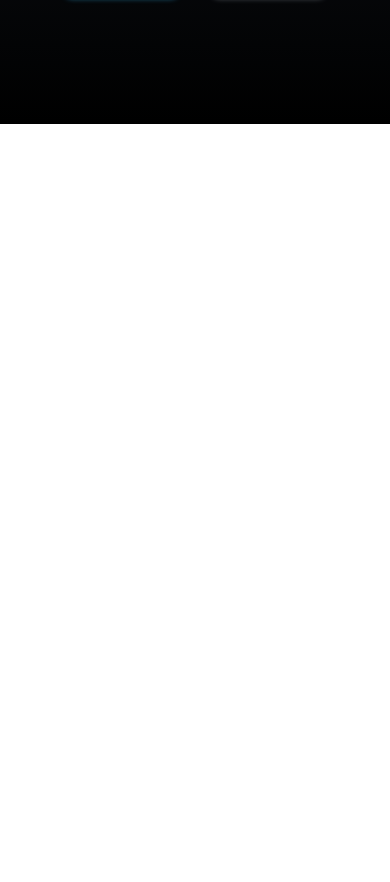
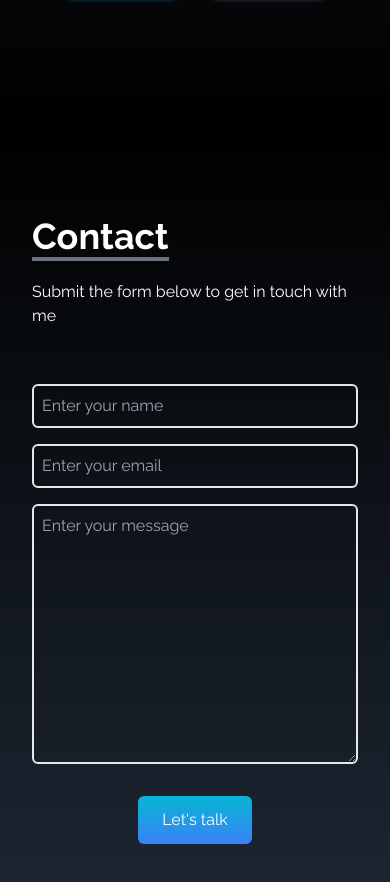
Before and after one commit to debbyuzuegbu/debby-portfolio-website, a React (Create React App) app: page / in a window 390 px wide. Shown: the part 3252-4134 px from the top of the page. Before the commit the page ends 3376 px from the top, so only its background shows below. Built offline with nearby package versions, Linux system fonts and the light colour scheme.

Commit message:
added contact,experience

```diff
--- a/package.json
+++ b/package.json
@@ -10,6 +10,7 @@
     "react-dom": "^18.2.0",
     "react-icons": "^4.7.1",
     "react-scripts": "5.0.1",
+    "react-scroll": "^1.8.9",
     "web-vitals": "^2.1.4"
   },
   "scripts": {
--- a/src/App.js
+++ b/src/App.js
@@ -1,4 +1,5 @@
 import About from "./Components/About";
+import Contact from "./Components/Contact";
 import Experience from "./Components/Experience";
 import Home from "./Components/Home";
 import NavBar from "./Components/NavBar";
@@ -12,8 +13,8 @@
       <Home />
       <About />
       <Portfolio />
-
       <Experience />
+      <Contact />
       <SocialLinks />
     </div>
   );
--- /dev/null
+++ b/src/Components/Contact.jsx
@@ -0,0 +1,52 @@
+import React from "react";
+
+const Contact = () => {
+  return (
+    <div
+      name="contact"
+      className="w-full h-screen bg-gradient-to-b from-black to-gray-800 p-4 text-white"
+    >
+      <div className="flex flex-col p-4 justify-center max-w-screen-lg mx-auto h-full">
+        <div className="pb-8">
+          <p className="text-4xl font-bold inline border-b-4 border-gray-500">
+            Contact
+          </p>
+          <p className="py-6">Submit the form below to get in touch with me</p>
+        </div>
+
+        <div className=" flex justify-center items-center">
+          <form
+            action="https://getform.io/f/61b54c5e-a971-4c99-bd20-776e668cfb27"
+            method="POST"
+            className=" flex flex-col w-full md:w-1/2"
+          >
+            <input
+              type="text"
+              name="name"
+              placeholder="Enter your name"
+              className="p-2 bg-transparent border-2 rounded-md text-white focus:outline-none"
+            />
+            <input
+              type="text"
+              name="email"
+              placeholder="Enter your email"
+              className="my-4 p-2 bg-transparent border-2 rounded-md text-white focus:outline-none"
+            />
+            <textarea
+              name="message"
+              placeholder="Enter your message"
+              rows="10"
+              className="p-2 bg-transparent border-2 rounded-md text-white focus:outline-none"
+            ></textarea>
+
+            <button className="text-white bg-gradient-to-b from-cyan-500 to-blue-500 px-6 py-3 my-8 mx-auto flex items-center rounded-md hover:scale-110 duration-300">
+              Let's talk
+            </button>
+          </form>
+        </div>
+      </div>
+    </div>
+  );
+};
+
+export default Contact;
--- a/src/Components/Experience.jsx
+++ b/src/Components/Experience.jsx
@@ -4,8 +4,6 @@
 import css from "../assets/css.png";
 import javascript from "../assets/javascript.png";
 import reactImage from "../assets/react.png";
-import nextjs from "../assets/nextjs.png";
-import graphql from "../assets/graphql.png";
 import github from "../assets/github.png";
 import tailwind from "../assets/tailwind.png";
 
--- a/src/Components/NavBar.jsx
+++ b/src/Components/NavBar.jsx
@@ -1,5 +1,6 @@
 import React, { useState } from "react";
 import { FaBars, FaTimes } from "react-icons/fa";
+import { Link } from "react-scroll";
 
 const NavBar = () => {
   const [nav, setNav] = useState(false);
@@ -36,7 +37,7 @@
             key={id}
             className="px-4 cursor-pointer capitalize font-medium text-gray-500 hover:scale-105 duration-200"
           >
-            {link}
+            <Link to={Link} smooth duration={500}>{link}</Link>
           </li>
         ))}
       </ul>
```
Also changed, not shown: 1 other file (tests, documents, lock files or other folders).
